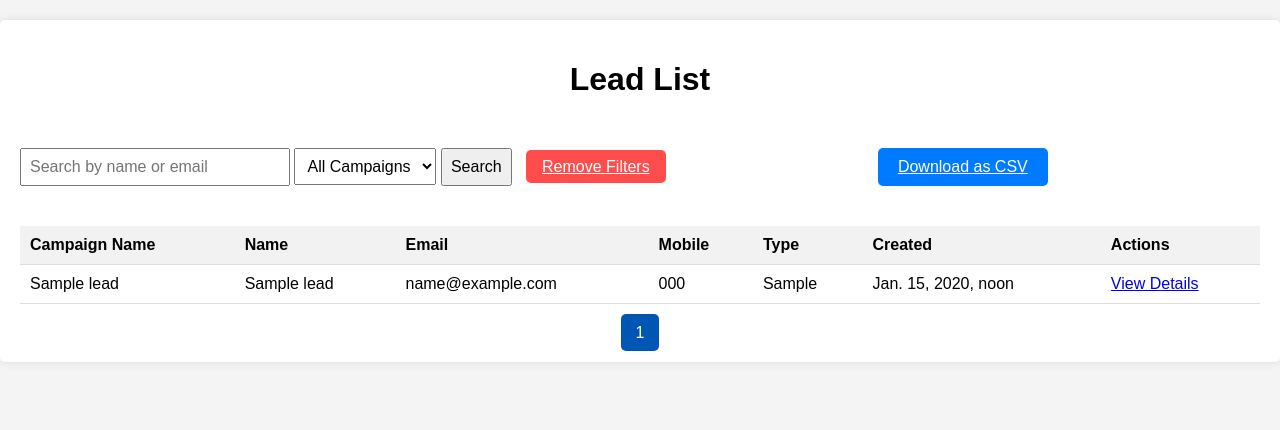
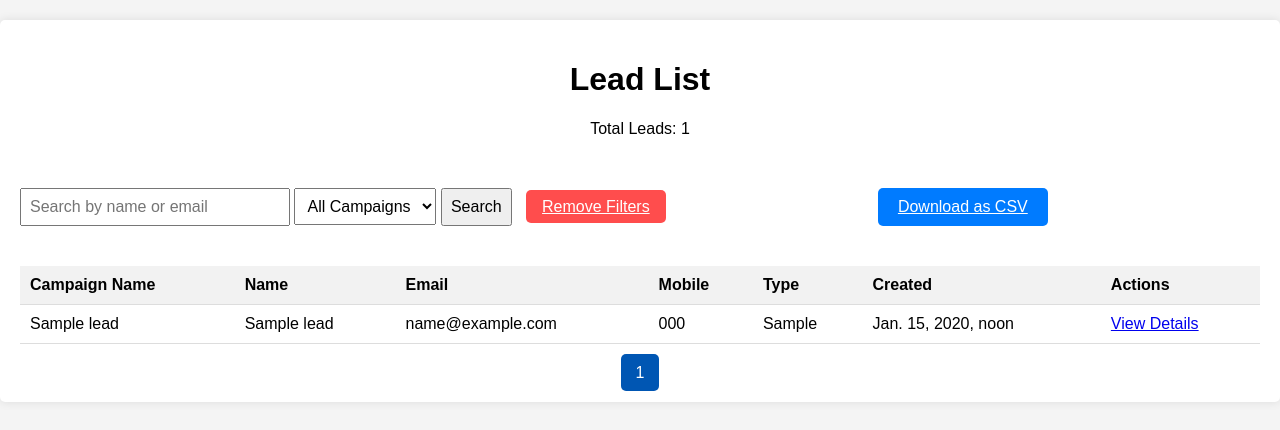
Before and after one commit to AhmedMostafa7474/Python_Template, a Django app: page /eyouth/leads/ in a window 1280 px wide. Shown: the top 430 px of the page. Run offline with Django 5.2, Linux system fonts and the light colour scheme; tables that the repository leaves empty hold one stand-in row (values such as "Sample post").

Commit message:
Add Count

```diff
--- a/newapp/views.py
+++ b/newapp/views.py
@@ -118,9 +118,10 @@ def lead_list(request):
         leads = leads.filter(campaign_name=campaign_filter)
 
     # Pagination
-    paginator = Paginator(leads, 10)  # Show 10 leads per page
+    paginator = Paginator(leads, 20)  # Show 10 leads per page
     page_number = request.GET.get('page')
     page_obj = paginator.get_page(page_number)
+    total_leads = leads.count()
 
     # List of distinct campaign names for filter dropdown
     campaign_names = Lead.objects.values_list('campaign_name', flat=True).distinct()
@@ -129,7 +130,8 @@ def lead_list(request):
         'page_obj': page_obj,
         'campaign_names': campaign_names,
         'query': query,
-        'selected_campaign': campaign_filter
+        'selected_campaign': campaign_filter,
+        'total_leads' : total_leads
     })
 
 # CSV Download View
--- a/templates/lead_list.html
+++ b/templates/lead_list.html
@@ -101,6 +101,7 @@
   <div class="container">
     <div class="header">
       <h1>Lead List</h1>
+      <p>Total Leads: {{ total_leads }}</p>
     </div>
 
     <!-- Search Bar and Campaign Filter -->
```
